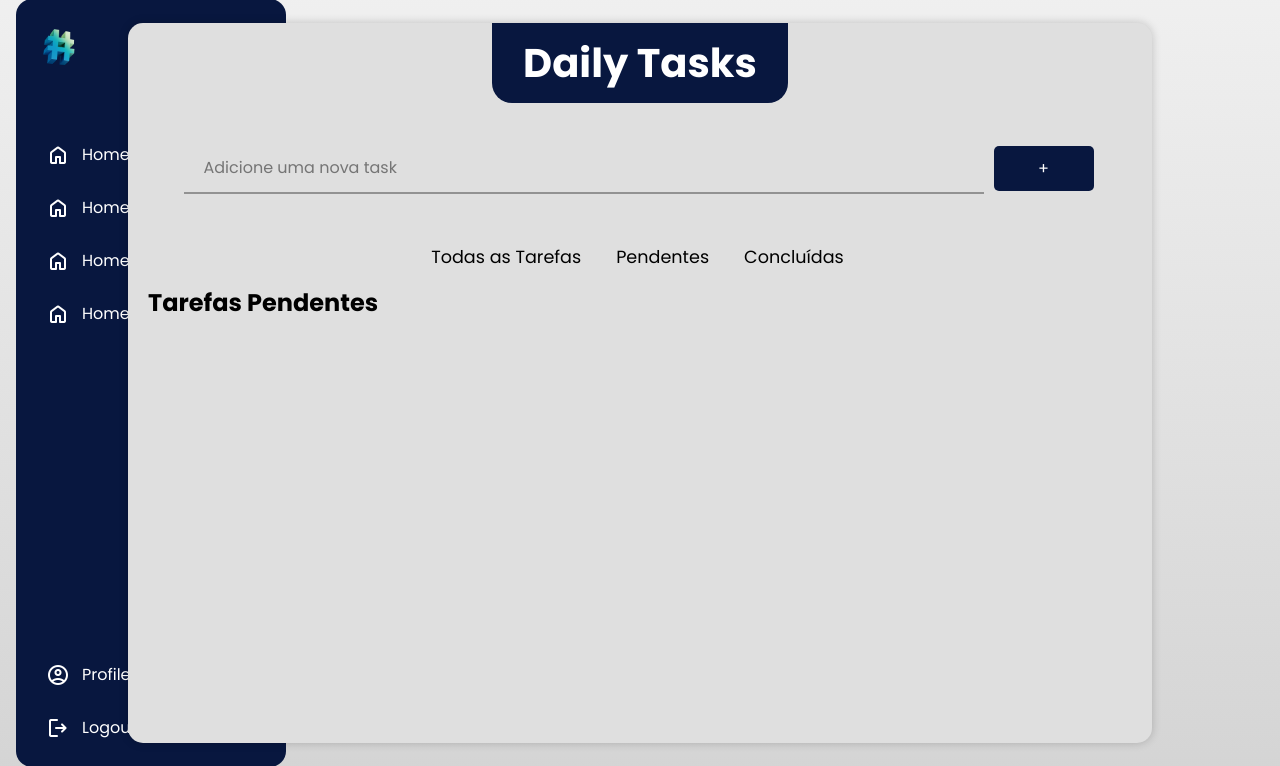
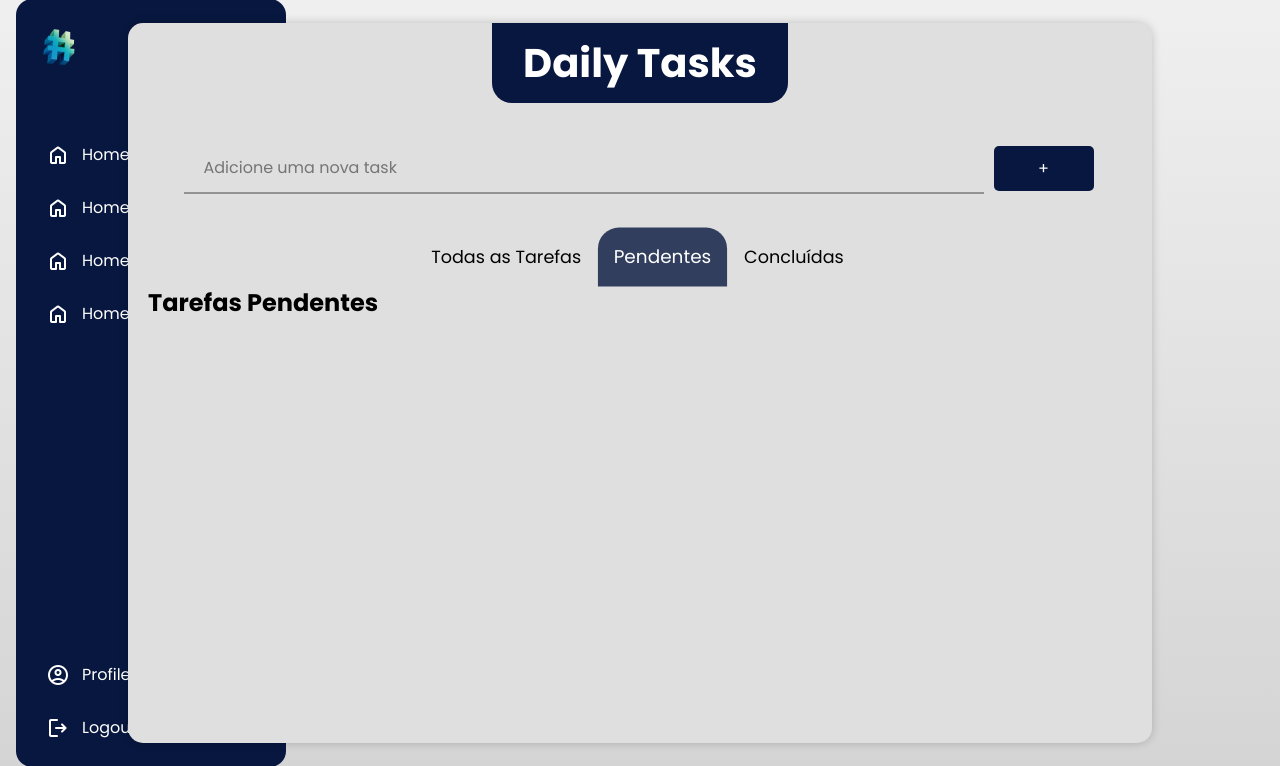
Before and after one commit to devmiza/Lista-de-tarefa-flask, a Flask app: page / in a window 1280 px wide, after a click on "Pendentes". Shown: the part 17-783 px from the top of the page. Run offline with Flask 3, Linux system fonts and the light colour scheme.

Commit message:
Adicionando marcação a aba ativa de tarefas

```diff
--- a/static/css/index.css
+++ b/static/css/index.css
@@ -93,7 +93,7 @@
 }
 
 .tab.active {
-    background-color: rgb(8, 23, 63);
+    background-color: rgba(8, 23, 63, 0.8);
     color: #fff;
     transform: scale(1.05); /* Destaca a aba ativa */
 }
--- a/templates/index.html
+++ b/templates/index.html
@@ -59,11 +59,13 @@
                                 </form>
                                 <!-- Excluir -->
                                 <form action="/delete/{{ task.id }}" method="post">
-                                    <button type="submit" name="action" value="delete" class="btn-delete">Excluir</button>
+                                    <button type="submit" name="action" value="delete"
+                                        class="btn-delete">Excluir</button>
                                 </form>
                                 <!-- Marcar como concluido ou reativar -->
                                 <form action="/toggle_status/{{ task.id }}" method="POST" class="task-form">
-                                    <button type="submit" class="btn-complete">{{ 'Reativar' if task.completed else 'Concluir' }}</button>
+                                    <button type="submit" class="btn-complete">{{ 'Reativar' if task.completed else
+                                        'Concluir' }}</button>
                                 </form>
                             </td>
                         </tr>
@@ -116,6 +118,14 @@
         document.querySelectorAll('.tab-content').forEach(tabContent => {
             tabContent.style.display = tabContent.id === tabId ? 'block' : 'none';
         });
+
+        // Remove a classe ativa de todas as abas
+        document.querySelectorAll('.tab').forEach(tab => {
+            tab.classList.remove('active');
+        });
+
+        // Adiciona a classe ativa à aba clicada
+        document.querySelector(`[onclick="showTab('${tabId}')"]`).classList.add('active');
     }
 </script>
 
```
